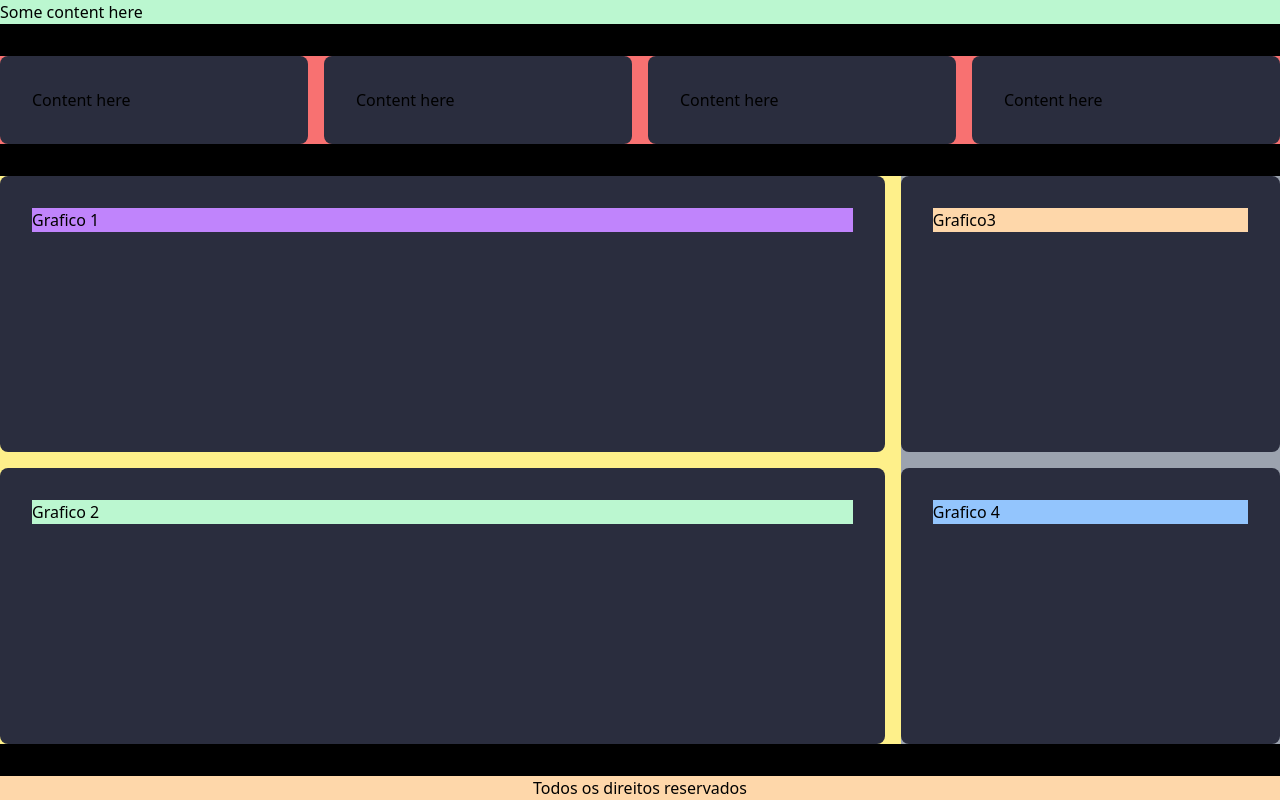
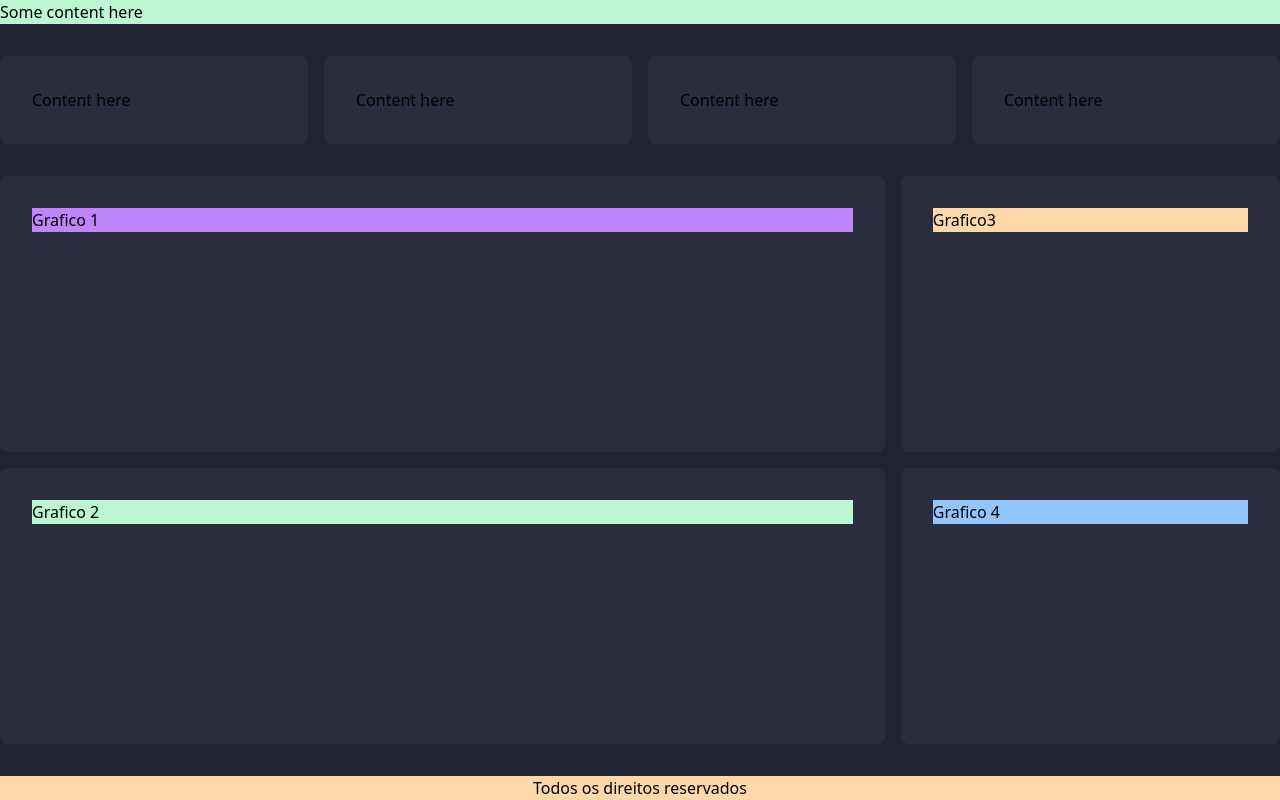
Before and after one commit to jcjeancarloo/influcenter-challenge, a React (Vite) app: page / in a window 1280 px wide. Built offline with nearby package versions, Linux system fonts and the light colour scheme.

Commit message:
chore: remove sample bg colors

```diff
--- a/src/App.tsx
+++ b/src/App.tsx
@@ -6,7 +6,7 @@ import Wrapper from '@components/Wrapper'
 
 function App() {
   return (
-    <main className="flex flex-col justify-center items-center w-full h-screen bg-yellow-200">
+    <main className="flex flex-col justify-center items-center w-full h-screen bg-main">
       <Wrapper>
         <Header />
         <Summary />
--- a/src/components/Overview/index.tsx
+++ b/src/components/Overview/index.tsx
@@ -2,7 +2,7 @@ import Card from '@components/Common/Card'
 
 const Overview = () => {
   return (
-    <div className="bg-yellow-200 w-full h-[1024px] flex flex-col md:flex-row gap-x-4 gap-y-4">
+    <div className="w-full h-[1024px] flex flex-col md:flex-row gap-x-4 gap-y-4">
       <div className="h-full flex flex-col gap-y-4 md:w-[70%] w-full">
         <Card height="h-1/2">
           <div className="bg-purple-400 w-full">
@@ -15,7 +15,7 @@ const Overview = () => {
           </div>
         </Card>
       </div>
-      <div className="bg-gray-400 h-full flex flex-col gap-y-4 md:w-[30%] w-full">
+      <div className="h-full flex flex-col gap-y-4 md:w-[30%] w-full">
         <Card height="h-1/2">
           <div className="bg-orange-200 w-full">
             <h1>Grafico3</h1>
--- a/src/components/Summary/index.tsx
+++ b/src/components/Summary/index.tsx
@@ -2,7 +2,7 @@ import Card from '@components/Common/Card'
 
 const Summary = () => {
   return (
-    <div className="flex flex-col gap-y-2 gap-x-4 md:flex-row  bg-red-400 w-full">
+    <div className="flex flex-col gap-y-2 gap-x-4 md:flex-row w-full">
       <Card width="md:w-1/4">
         <h1>Content here</h1>
       </Card>
--- a/src/components/Wrapper/index.tsx
+++ b/src/components/Wrapper/index.tsx
@@ -4,7 +4,7 @@ type WrapperProps = {
 
 const Wrapper = ({ children }: WrapperProps) => {
   return (
-    <div className="bg-black max-w-[1920px] w-full flex flex-col gap-y-8 items-center justify-center h-screen">
+    <div className="max-w-[1920px] w-full flex flex-col gap-y-8 items-center justify-center h-screen">
       {children}
     </div>
   )
--- a/tailwind.config.js
+++ b/tailwind.config.js
@@ -1,12 +1,13 @@
 /** @type {import('tailwindcss').Config} */
 export default {
-  content: ["./index.html", "./src/**/*.{js,ts,jsx,tsx}"],
+  content: ['./index.html', './src/**/*.{js,ts,jsx,tsx}'],
   theme: {
     extend: {
       backgroundColor: {
-        card: "#2a2d3e",
+        card: '#2a2d3e',
+        main: '#212332',
       },
     },
   },
   plugins: [],
-};
+}
```
